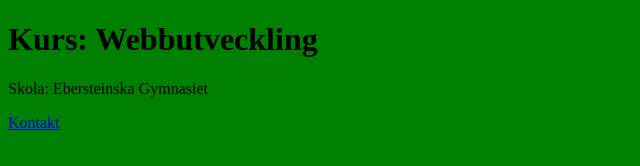
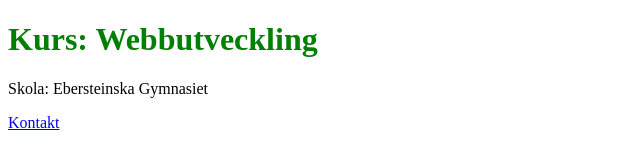
Before and after one commit to Pellespraliner/kattunge, a plain HTML site: page root/index.html in a window 1280 px wide. Shown: the whole page, without its empty margins (0-640 px from the left). Drawn offline with Linux system fonts and the light colour scheme.

Commit message:
h1 green

```diff
--- a/root/index.css
+++ b/root/index.css
@@ -1,3 +1,3 @@
-body{
-    background-color: green;
+h1{
+    color:green;
 }
```
